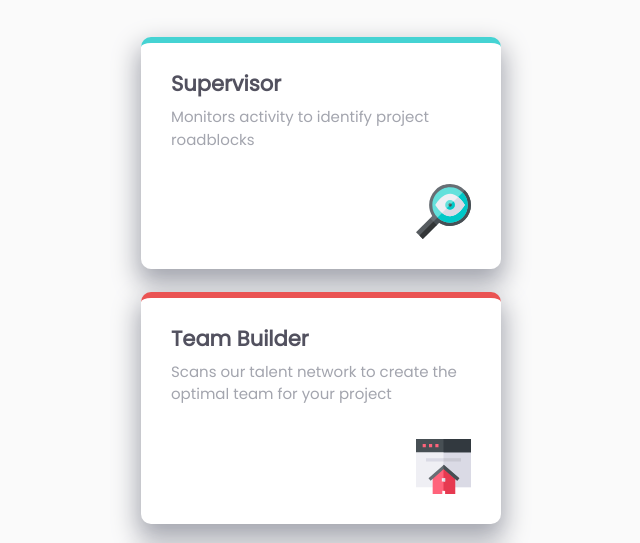
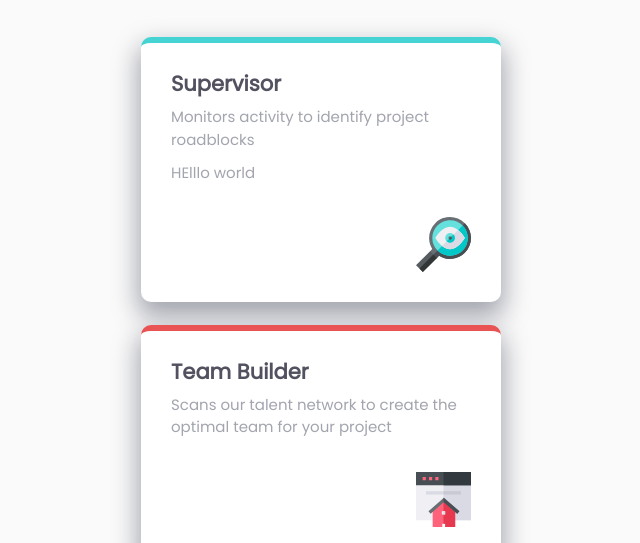
Before and after one commit to AbdulHannan123456/Four-Card-Feauture-Section, a plain HTML site: page index.html in a window 1280 px wide. Shown: the part 241-784 px from the top of the page, without its empty margins (319-959 px from the left). Drawn offline with Linux system fonts and the light colour scheme.

Commit message:
Update index.html

```diff
--- a/index.html
+++ b/index.html
@@ -25,6 +25,7 @@
     <section id="supervisor">
       <h2>Supervisor</h2>
       Monitors activity to identify project roadblocks
+      <p>HElllo world</p>
       <img src="./images/icon-supervisor.svg" alt="">
     </section>
     <section id="team-builder">
```
